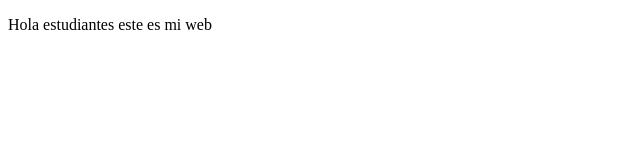
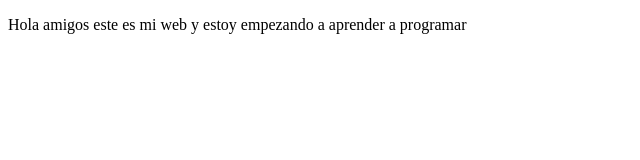
Before and after one commit to codsala/proyecto, a plain HTML site: page index.html in a window 1280 px wide. Shown: the whole page, without its empty margins (0-640 px from the left). Drawn offline with Linux system fonts and the light colour scheme.

Commit message:
agregamos nuevo copy

```diff
--- a/index.html
+++ b/index.html
@@ -7,6 +7,6 @@
     <title>hola mundo</title>
 </head>
 <body>
-    <p>Hola estudiantes este es mi web</p>
+    <p>Hola amigos este es mi web y estoy empezando a aprender a programar</p>
 </body>
 </html>
```
